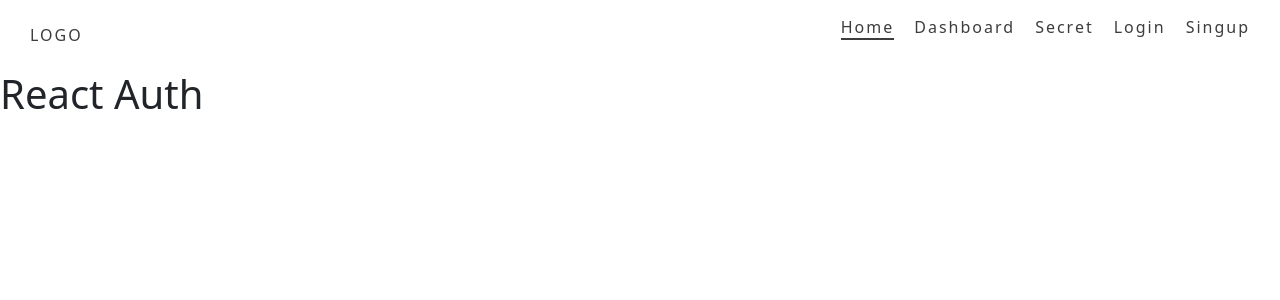
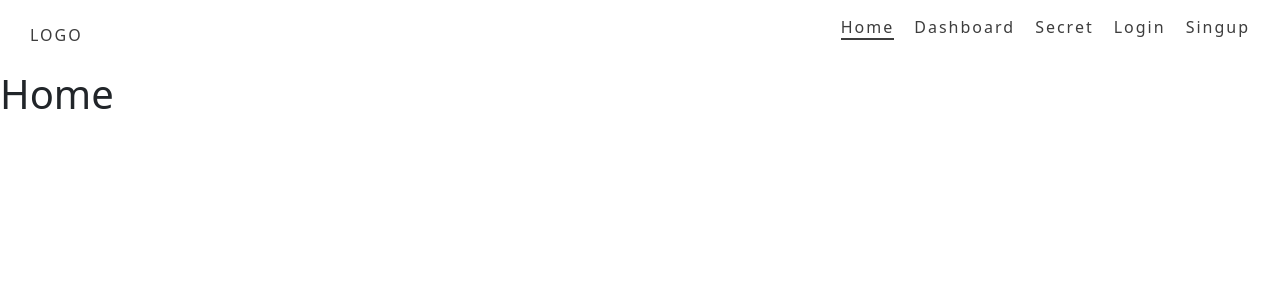
Before and after one commit to JHUMBERTTO/React-Authentication, a React (Vite) app: page / in a window 1280 px wide. Shown: the top 300 px of the page. Built offline with nearby package versions, Linux system fonts and the light colour scheme.

Commit message:
React-Router integration

```diff
--- a/src/App.jsx
+++ b/src/App.jsx
@@ -1,4 +1,6 @@
 import Header from './components/Header/Header'
+import { BrowserRouter } from 'react-router-dom'
+import RoutesIndex from './routes/Index'
 import './App.css'
 
 function App() {
@@ -6,8 +8,10 @@ function App() {
 
   return (
     <>
-      <Header/>
-      <h1>React Auth</h1>
+      <BrowserRouter>
+        <Header/>
+        <RoutesIndex />
+      </BrowserRouter>
     </>
   )
 }
--- a/src/components/Header/Header.jsx
+++ b/src/components/Header/Header.jsx
@@ -1,24 +1,25 @@
 import './header.scss'
+import { Link } from 'react-router-dom'
 
 const Header = () => {
   return (
     <nav className='header'>
-      <a href='/' className='header__logo'>LOGO</a>
+      <Link to='/' className='header__logo'>LOGO</Link>
       <ul className='header__nav-list'>
         <li className='header__list-item'>
-        <a href='/' className='header__item-link header__item-link--is-active'>Home</a>
+        <Link to='/' className='header__item-link header__item-link--is-active'>Home</Link>
           </li>
         <li className='header__list-item'>
-        <a href='/dashboard' className='header__item-link'>Dashboard</a>
+        <Link to='/dashboard' className='header__item-link'>Dashboard</Link>
           </li>
         <li className='header__list-item'>
-        <a href='/secret' className='header__item-link'>Secret</a>
+        <Link to='/secret' className='header__item-link'>Secret</Link>
           </li>
         <li className='header__list-item'>
-        <a href='/login' className='header__item-link'>Login</a>
+        <Link to='/login' className='header__item-link'>Login</Link>
           </li>
         <li className='header__list-item'>
-        <a href='/singup' className='header__item-link'>Singup</a>
+        <Link to='/singup' className='header__item-link'>Singup</Link>
         </li>
       </ul>
     </nav>
--- /dev/null
+++ b/src/routes/Index.jsx
@@ -0,0 +1,16 @@
+import {Routes,Route} from 'react-router-dom'
+import {Home, Login , Secret, Singup, Dashboard} from '../pages/index'
+
+const RoutesIndex = () => {
+  return (
+    <Routes>
+      <Route path='/' element={<Home/>}/>
+      <Route path='/login' element={<Login/>}/>
+      <Route path='/secret' element={<Secret/>}/>
+      <Route path='/singup' element={<Singup/>}/>
+      <Route path='/dashboard' element={<Dashboard/>}/>
+    </Routes>
+  )
+}
+
+export default RoutesIndex
```
